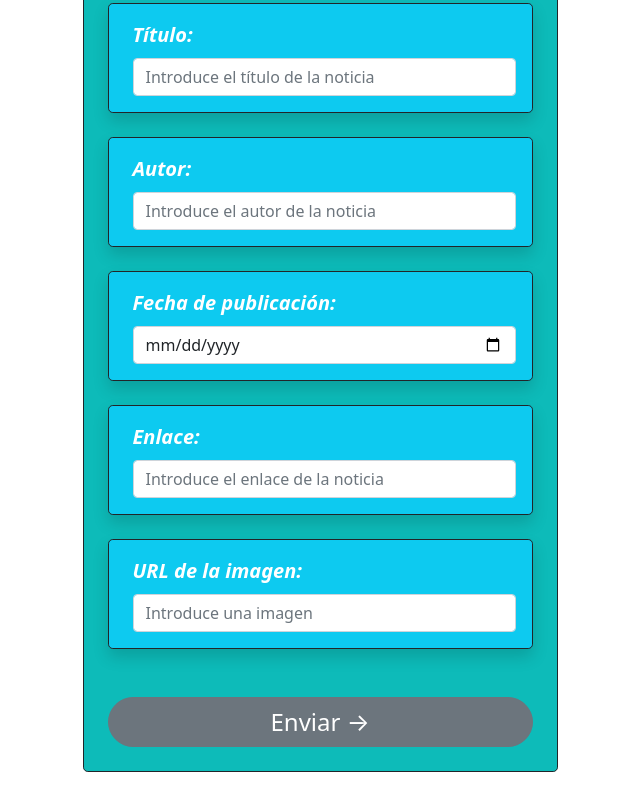
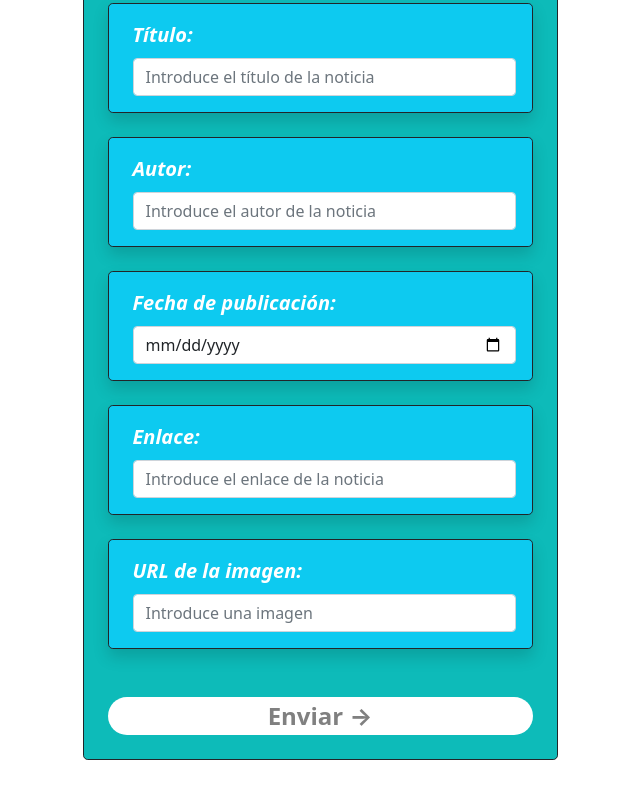
Before and after one commit to AdrianJavier7/Grupo3-LM-Hosting, a plain HTML site: page FormularioAdmin.html in a window 1280 px wide. Shown: the part 328-1138 px from the top of the page, without its empty margins (320-960 px from the left). Drawn offline with nearby package versions, Linux system fonts and the light colour scheme.

Commit message:
Modificado el formulario (solo el color del boton)

```diff
--- a/FormularioAdmin.html
+++ b/FormularioAdmin.html
@@ -7,6 +7,12 @@
         <style>
             .bg-color-form {
                 background-color: #0DBBB9;
+            }
+            button{
+                background-color: white;
+                color: gray;
+                border: none;
+                font-weight: bold;
             }
         </style>
     </head>
@@ -52,7 +58,7 @@
                                     <input class="form-control" type="text" id="imagen" placeholder="Introduce una imagen" pattern="https?://.+" required>
                                 </div>
                             </div>
-                            <button class="rounded-pill btn btn-secondary fs-4 my-4 w-100" type="submit">Enviar →</button>
+                            <button class="rounded-pill fs-4 my-4 w-100" type="submit">Enviar →</button>
                         </form>
                     </div>
                 </div>
```
